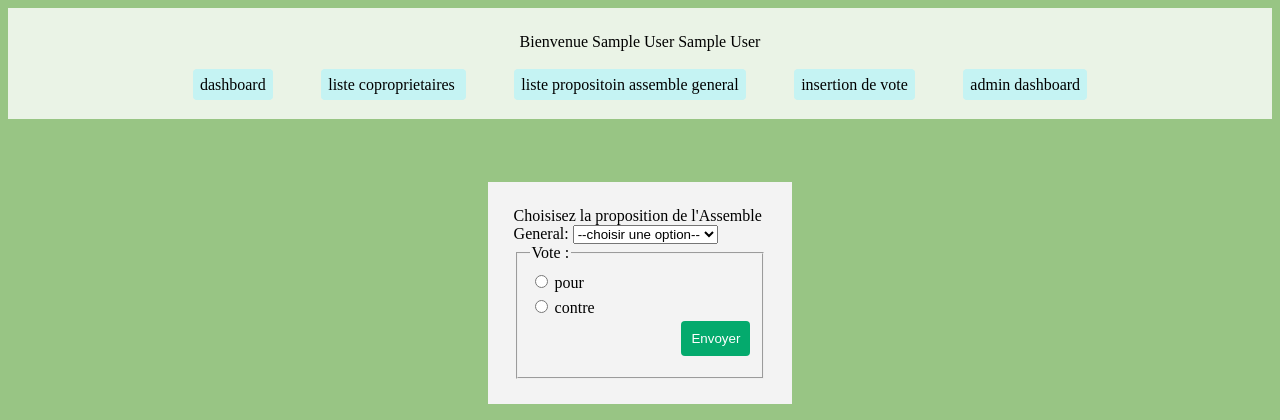
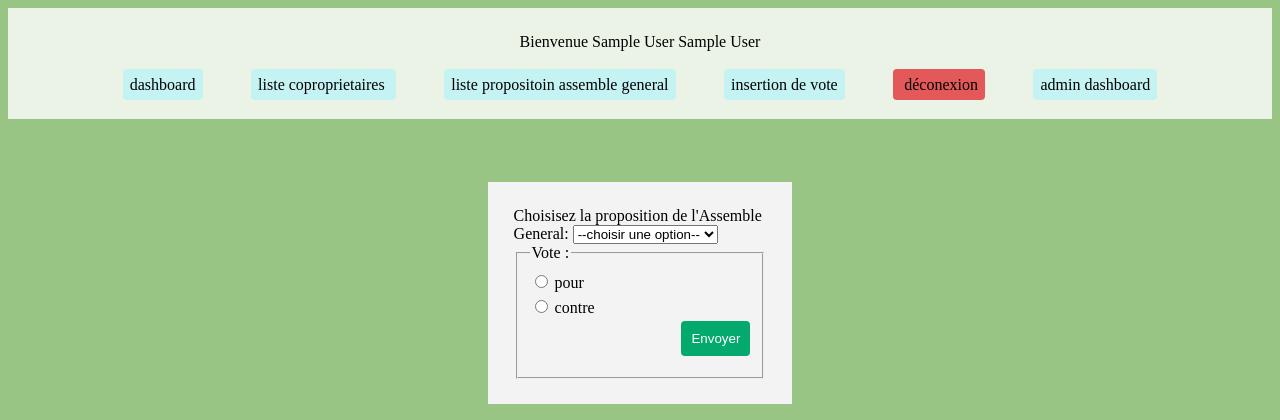
Before and after one commit to DonittoD/PROJET-COPRO, a PHP site: page /vote.php in a window 1280 px wide. Shown: the top 420 px of the page. Run offline with PHP 8.4, Linux system fonts and the light colour scheme; the visitor is signed in with stand-in values (Sample User, id 1); data that the repository does not hold is empty.

Commit message:
addition de titre

```diff
--- a/_navbar.php
+++ b/_navbar.php
@@ -1,4 +1,5 @@
 <!-- la fiche de style css -->
+<title>Projet Ross</title>
 <style>
         table,td,th{
             border:1px solid black;
@@ -97,11 +98,12 @@ echo'<div class="block_navigation"><a class="hyperlien" href="dashboard.php">das
 echo'<a class="hyperlien" href="listeCopro.php">liste coproprietaires </a>';
 echo'<a class="hyperlien" href="listePropo.php">liste propositoin assemble general</a>';
 echo'<a class="hyperlien" href="vote.php">insertion de vote</a>';
+// le hyperlien pour se deconnecter
+echo'<a class="deconnexion" href="disconect.php"> déconexion</a>';
 
 if($_SESSION["role"] === 'admin'){
 
     echo'<a class="hyperlien" href="resultat.php">admin dashboard</a>';
-
 }
 
 }
```
Also changed, not shown: listePropo.php (+0 -7 lines).
